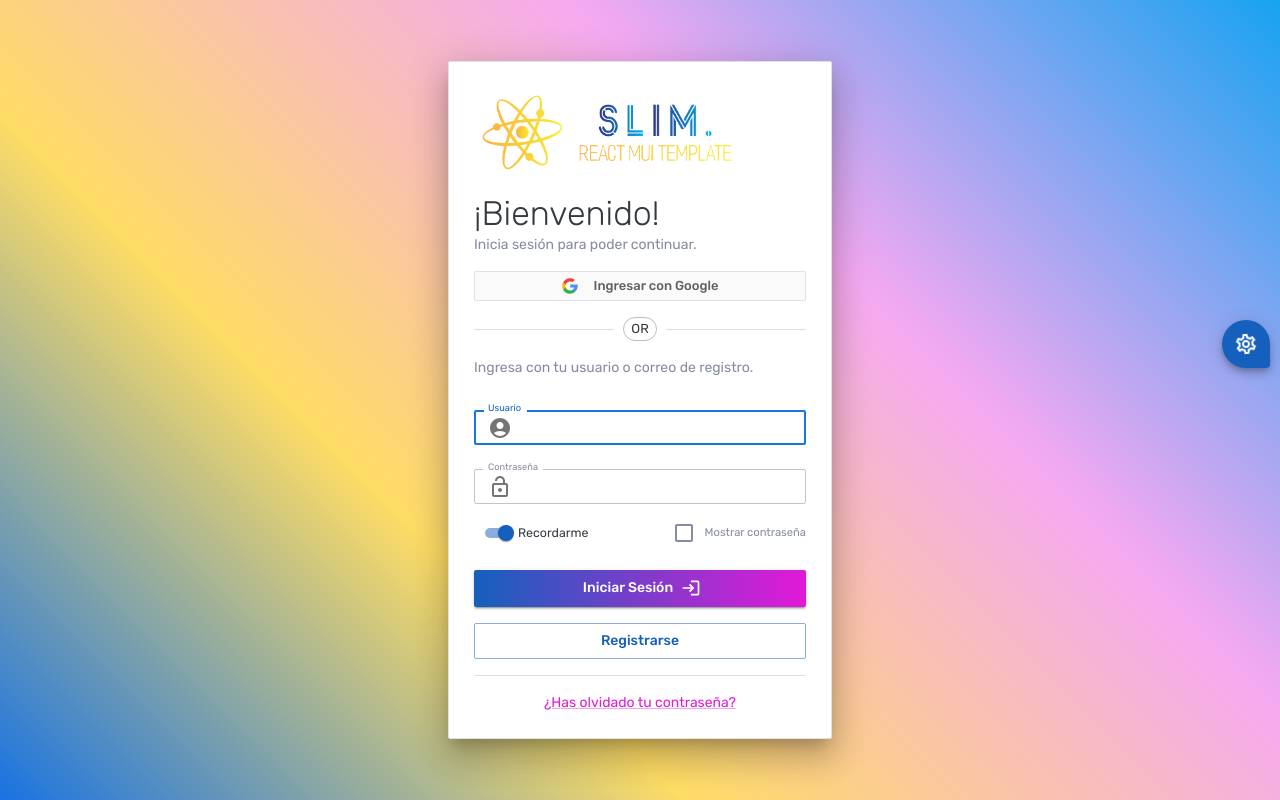
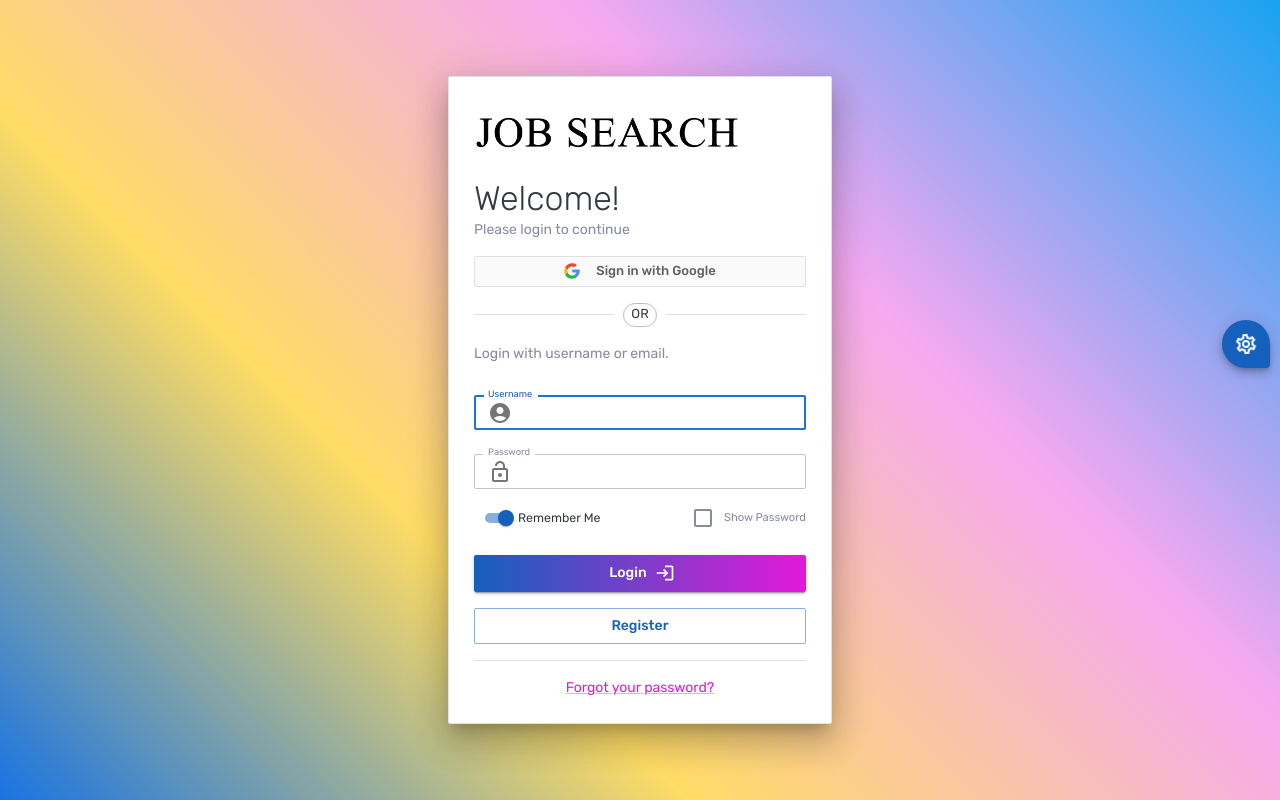
Before and after one commit to Chawewo/JobApp, a React (Vite) app in the folder Frontend/Main/: page /pages/login in a window 1280 px wide. Built offline with nearby package versions, Linux system fonts and the light colour scheme.

Commit message:
Login page to english

```diff
--- a/Frontend/Main/src/pages/loginPages/login/index.jsx
+++ b/Frontend/Main/src/pages/loginPages/login/index.jsx
@@ -21,7 +21,7 @@ import AccountCircleIcon from '@mui/icons-material/AccountCircle';
 import LoginIcon from '@mui/icons-material/Login';
 
 // assets
-import logo from '@/assets/images/logo/png/Color_logo_nobg.png';
+import logo from '@/assets/images/logo/png/Color_logotext2_nobg.png';
 import Google from '@/assets/icons/social-google.svg';
 
 function LoginPage() {
@@ -43,10 +43,10 @@ function LoginPage() {
 				<Box component="img" src={logo} width="80%" mx="auto" alt="slim logo" />
 				<div>
 					<Typography variant="h1" fontWeight="light">
-						¡Bienvenido!
+						Welcome!
 					</Typography>
 					<Typography variant="body2" color="textSecondary">
-						Inicia sesión para poder continuar.
+						Please login to continue
 					</Typography>
 				</div>
 				<Button
@@ -77,19 +77,19 @@ function LoginPage() {
 						src={Google}
 						alt="google"
 					/>
-					Ingresar con Google
+					Sign in with Google
 				</Button>
 				<Divider>
 					<Chip label="OR" variant="outlined" size="small" />
 				</Divider>
 
 				<Typography variant="body2" color="textSecondary">
-					Ingresa con tu usuario o correo de registro.
+					Login with username or email.
 				</Typography>
 				<LoginForm />
 
 				<Button variant="outlined" fullWidth color="primary" to="/pages/signup" component={RouterLink}>
-					Registrarse
+					Register
 				</Button>
 				{/* <Typography>
 					¿No tienes cuenta?{' '}
@@ -109,7 +109,7 @@ function LoginPage() {
 					component={RouterLink}
 					color="tertiary.main"
 				>
-					¿Has olvidado tu contraseña?
+					Forgot your password?
 				</Link>
 			</Stack>
 		</Card>
@@ -139,7 +139,7 @@ function LoginForm() {
 				color="primary"
 				autoFocus
 				name="nickname"
-				label="Usuario"
+				label="Username"
 				margin="normal"
 				variant="outlined"
 				fullWidth
@@ -157,7 +157,7 @@ function LoginForm() {
 				name="password"
 				type={showPassword ? 'text' : 'password'}
 				margin="normal"
-				label="Contraseña"
+				label="Password"
 				variant="outlined"
 				InputProps={{
 					startAdornment: (
@@ -171,7 +171,7 @@ function LoginForm() {
 			<Stack direction="row" justifyContent="space-between">
 				<FormControlLabel
 					control={<Switch defaultChecked size="small" color="primary" />}
-					label="Recordarme"
+					label="Remember Me"
 					sx={{
 						ml: 0.5,
 					}}
@@ -181,12 +181,12 @@ function LoginForm() {
 						color="secondary"
 						name="showPassword"
 						inputProps={{
-							'aria-label': 'Mostrar/Ocultar contraseña',
+							'aria-label': 'Show Password',
 							id: 'showPassword',
 						}}
 						onClick={handleClickShowPassword}
 					/>
-					Mostrar contraseña
+					Show Password
 				</Typography>
 			</Stack>
 
@@ -222,7 +222,7 @@ function LoginForm() {
 				fullWidth
 				color="primary"
 			>
-				Iniciar Sesión
+				Login
 			</Button>
 		</Box>
 	);
```
